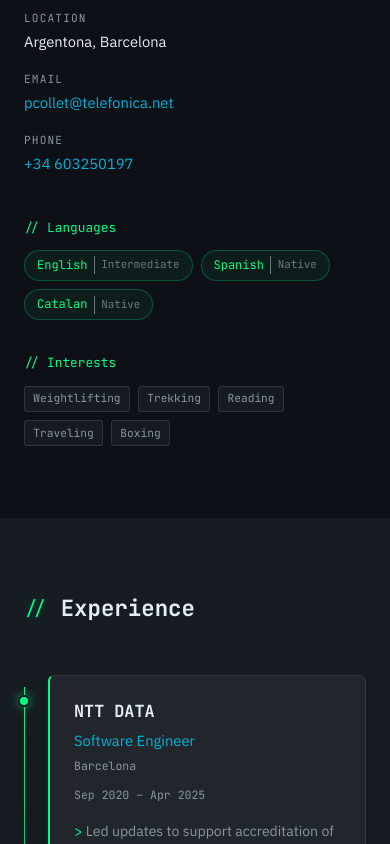
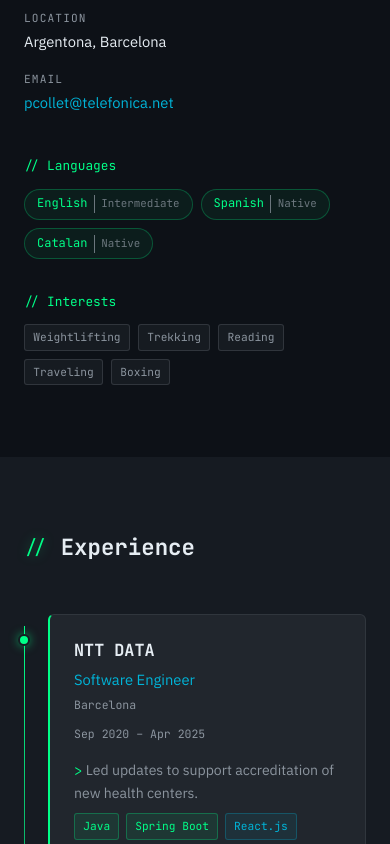
Before and after one commit to perecollet/perecolletsite, a React (Vite) app: page / in a window 390 px wide. Shown: the part 1200-2044 px from the top of the page. Built offline with nearby package versions, Linux system fonts and the light colour scheme.

Commit message:
delete phone

```diff
--- a/src/data/portfolio.ts
+++ b/src/data/portfolio.ts
@@ -4,7 +4,6 @@ export const profile: Profile = {
   name: 'Pere Collet Montaña',
   title: 'Software Engineer · Backend Developer',
   email: 'pcollet@telefonica.net',
-  phone: '+34 603250197',
   location: 'Argentona, Barcelona',
   summary:
     'Backend-focused Software Engineer with 5+ years of experience building robust Java/Spring Boot applications in the healthcare sector. Passionate about clean code, system reliability, and continuous improvement.',
--- a/src/sections/About.tsx
+++ b/src/sections/About.tsx
@@ -39,15 +39,6 @@ export function About() {
                   className="about-fact-value about-fact-link"
                 >
                   {profile.email}
-                </a>
-              </div>
-              <div className="about-fact">
-                <span className="about-fact-label">Phone</span>
-                <a
-                  href={`tel:${profile.phone}`}
-                  className="about-fact-value about-fact-link"
-                >
-                  {profile.phone}
                 </a>
               </div>
             </div>
--- a/src/sections/Contact.tsx
+++ b/src/sections/Contact.tsx
@@ -1,6 +1,6 @@
-import { motion } from 'framer-motion';
-import { SectionTitle } from '../components/SectionTitle';
-import { profile } from '../data/portfolio';
+import { motion } from "framer-motion";
+import { SectionTitle } from "../components/SectionTitle";
+import { profile } from "../data/portfolio";
 
 export function Contact() {
   return (
@@ -19,29 +19,31 @@ export function Contact() {
               <span className="accent">&gt;</span> Open to new opportunities
             </p>
             <p className="contact-message">
-              I'm open to new opportunities, interesting projects, and good conversations.
-              Don't hesitate to reach out — I'd love to connect.
+              I'm open to new opportunities, interesting projects, and good
+              conversations. Don't hesitate to reach out — I'd love to connect.
             </p>
 
             <div className="contact-items">
               <a href={`mailto:${profile.email}`} className="contact-item">
-                <span className="contact-icon" aria-hidden="true">📧</span>
+                <span className="contact-icon" aria-hidden="true">
+                  📧
+                </span>
                 <span className="contact-label">Email</span>
                 <span className="contact-value">{profile.email}</span>
               </a>
-              <a href={`tel:${profile.phone}`} className="contact-item">
-                <span className="contact-icon" aria-hidden="true">📱</span>
-                <span className="contact-label">Phone</span>
-                <span className="contact-value">{profile.phone}</span>
-              </a>
               <div className="contact-item">
-                <span className="contact-icon" aria-hidden="true">📍</span>
+                <span className="contact-icon" aria-hidden="true">
+                  📍
+                </span>
                 <span className="contact-label">Location</span>
                 <span className="contact-value">{profile.location}</span>
               </div>
             </div>
 
-            <a href={`mailto:${profile.email}`} className="btn btn-primary contact-cta">
+            <a
+              href={`mailto:${profile.email}`}
+              className="btn btn-primary contact-cta"
+            >
               Send a Message
             </a>
           </motion.div>
--- a/src/types/index.ts
+++ b/src/types/index.ts
@@ -2,7 +2,6 @@ export interface Profile {
   name: string;
   title: string;
   email: string;
-  phone: string;
   location: string;
   summary: string;
   languages: { name: string; level: string }[];
```
